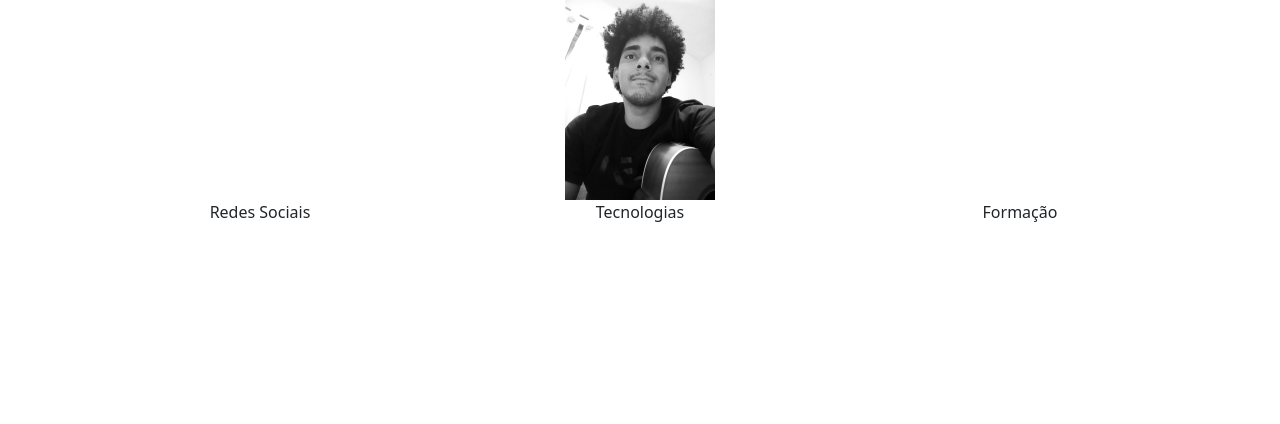
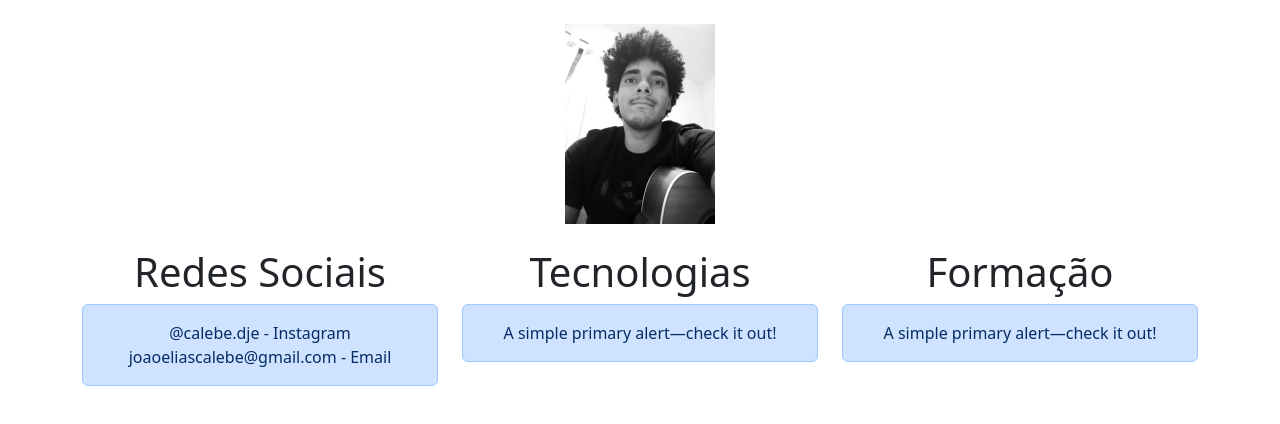
Before and after one commit to Calebedje/calebedje.github.io, a plain HTML site: page index.html in a window 1280 px wide. Drawn offline with nearby package versions, Linux system fonts and the light colour scheme.

Commit message:
Versão 5

```diff
--- a/index.html
+++ b/index.html
@@ -11,6 +11,7 @@
     <script src="https://cdn.jsdelivr.net/npm/bootstrap@5.3.3/dist/js/bootstrap.bundle.min.js" integrity="sha384-YvpcrYf0tY3lHB60NNkmXc5s9fDVZLESaAA55NDzOxhy9GkcIdslK1eN7N6jIeHz" crossorigin="anonymous"></script>
 </head>
 <body>
+    <br>
     <div class="container text-center">
         <div class="row">
           <div class="col">
@@ -22,17 +23,27 @@
           </div>
         </div>
       </div>
-
+      <br>
       <div class="container text-center">
         <div class="row">
           <div class="col">
-            Redes Sociais
+            <h1>Redes Sociais</h1>
+            <div class="alert alert-primary" role="alert">
+                @calebe.dje - Instagram <br>
+                joaoeliascalebe@gmail.com - Email <br>
+              </div>
           </div>
           <div class="col">
-            Tecnologias
+            <h1>Tecnologias</h1>
+            <div class="alert alert-primary" role="alert">
+                A simple primary alert—check it out!
+              </div>
           </div>
           <div class="col">
-            Formação
+            <h1>Formação</h1>
+            <div class="alert alert-primary" role="alert">
+                A simple primary alert—check it out!
+              </div>
           </div>
         </div>
       </div>
```
